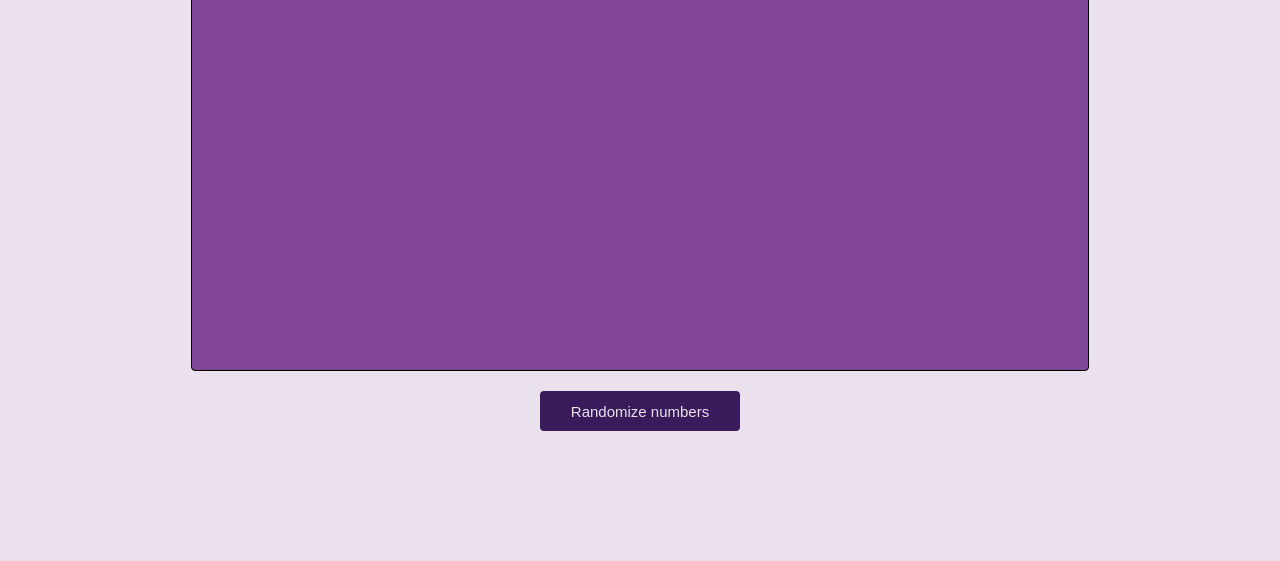
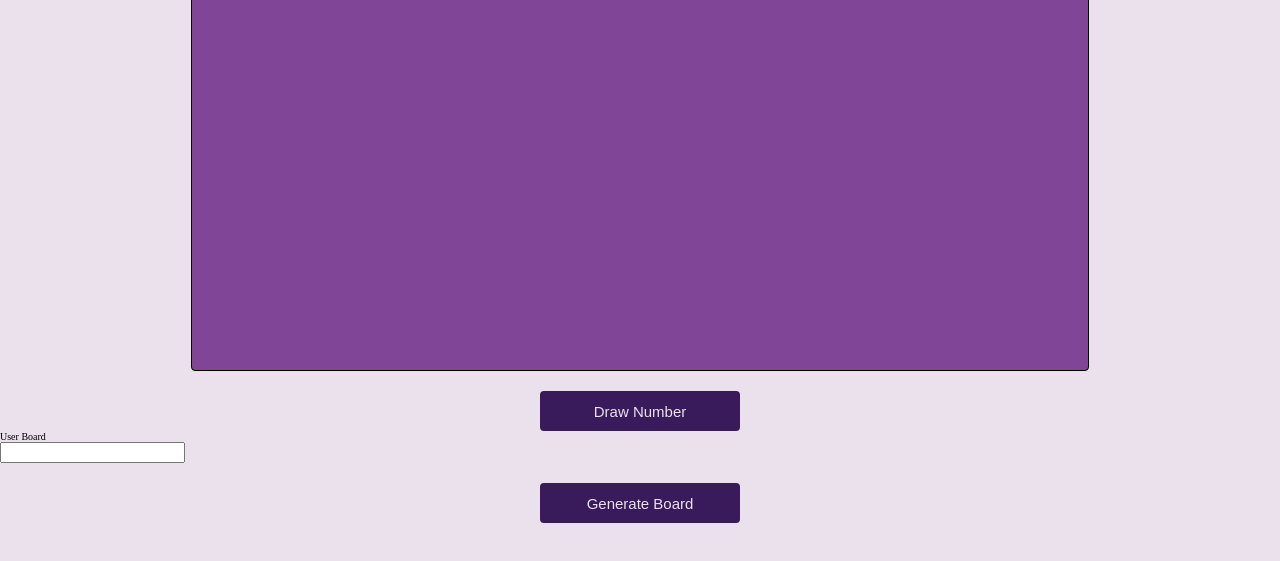
Before and after one commit to amalexandrescu/epicode-W3-D4, a plain HTML site: page index.html in a window 1280 px wide. Shown: the part 99-660 px from the top of the page. Drawn offline with Linux system fonts and the light colour scheme.

Commit message:
Update index.html

```diff
--- a/index.html
+++ b/index.html
@@ -15,6 +15,15 @@
         <!-- Here we'll generate the bingo cells -->
       </div>
     </div>
-    <button>Randomize numbers</button>
+    <button id="drawButton">Draw Number</button>
+    <div id="userBoards">User Board</div>
+    <div id="input-and-button-container">
+      <input type="text" />
+      <button id="generateBoardsButton">Generate Board</button>
+    </div>
+
+    <!-- <div id="otherBoardsContainer">
+      <div id="littleContainer"></div>
+    </div> -->
   </body>
 </html>
```
